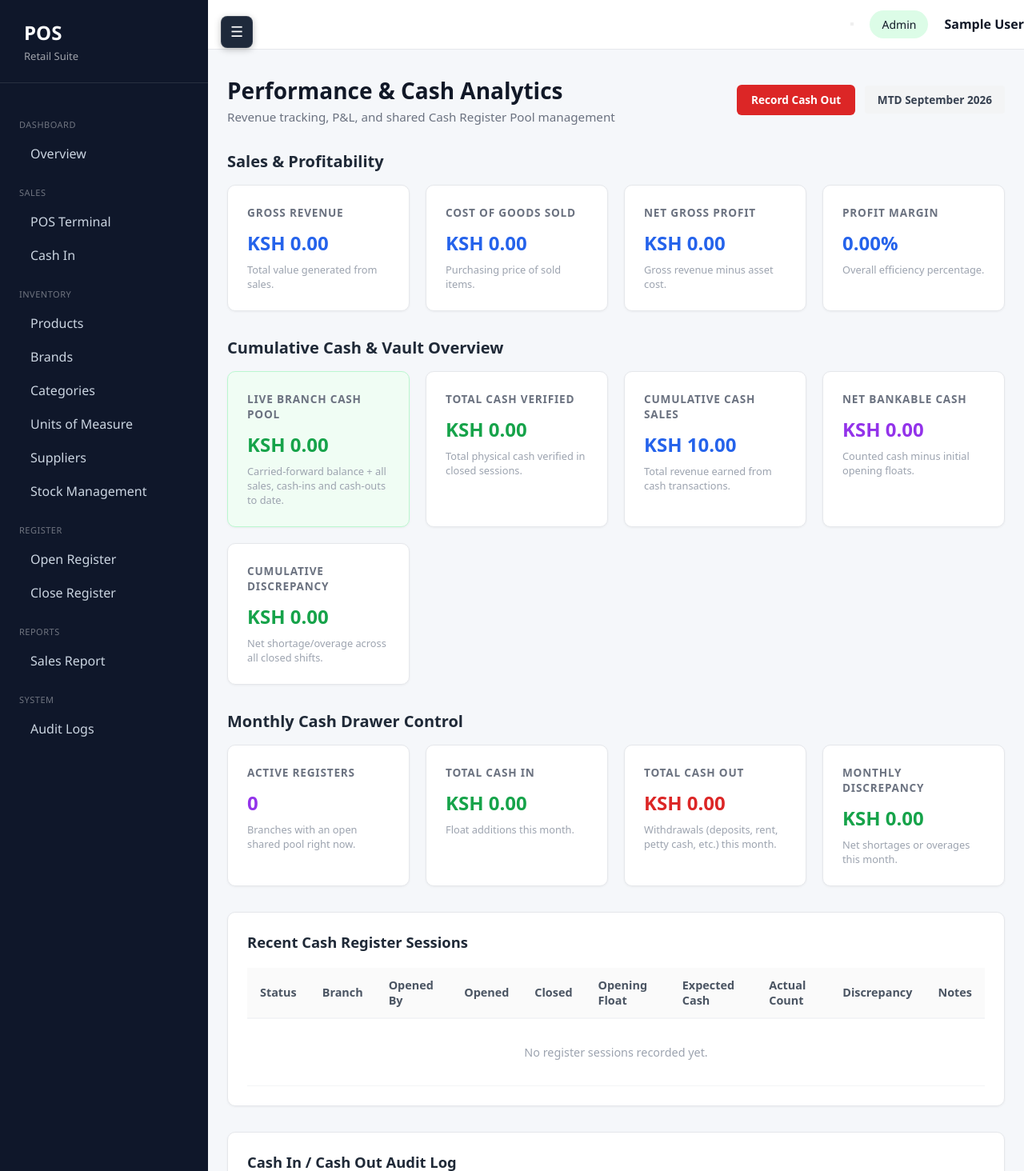
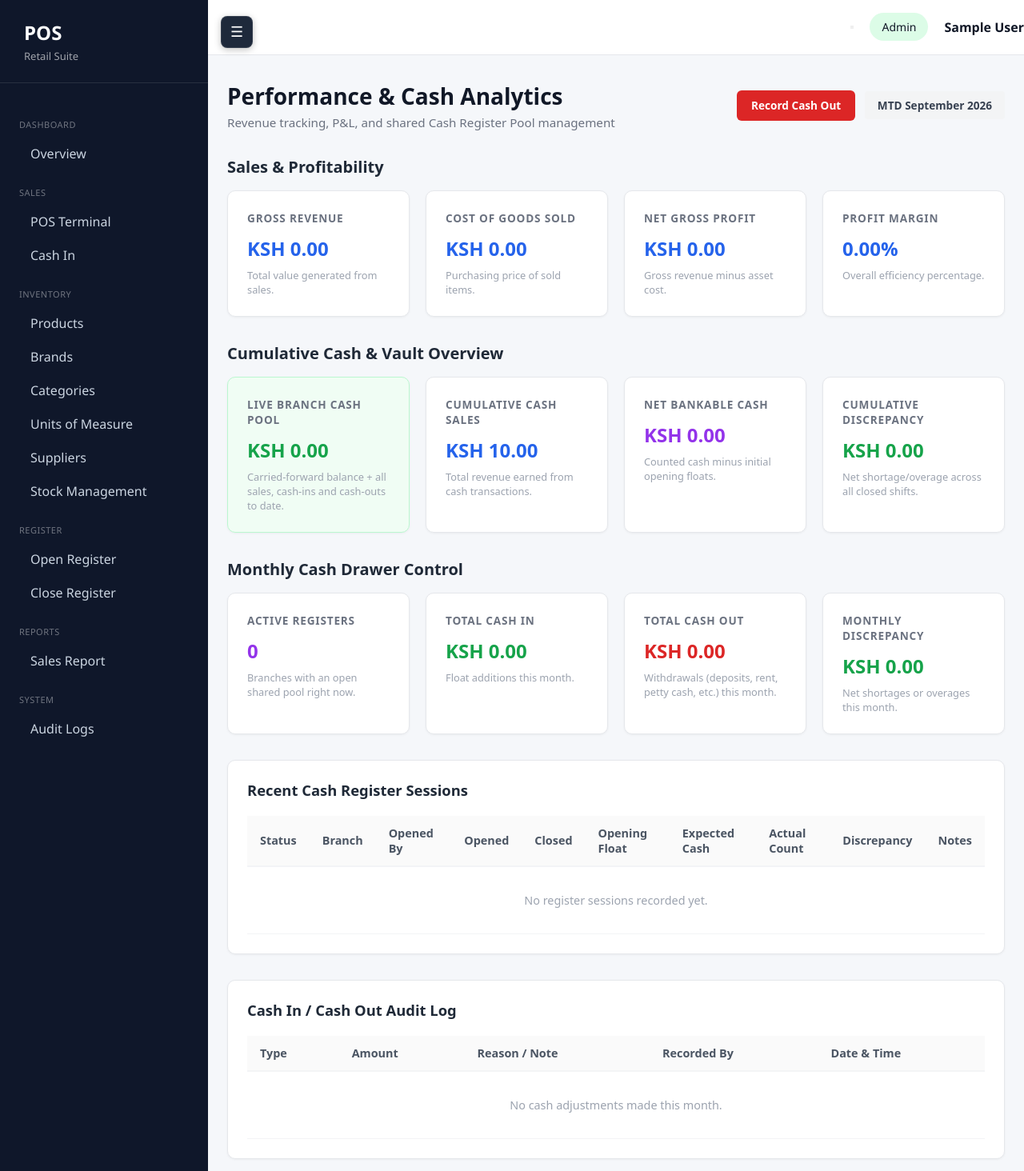
Before and after one commit to collins05-munene/pos, a Django app: page /pos/dashboard/ in a window 1280 px wide. Shown: the top 1464 px of the page at 80% size. Run offline with Django 5.2, Linux system fonts and the light colour scheme; a user stored in the database is signed in; tables that the repository leaves empty hold one stand-in row (values such as "Sample post"); data that the repository does not hold is empty.

Commit message:
Removed total verified cash card

```diff
--- a/sales/templates/sales/dashboard.html
+++ b/sales/templates/sales/dashboard.html
@@ -206,11 +206,6 @@
       <div class="value">KSH {{ cumulative_cash.live_pool_balance|floatformat:2 }}</div>
       <p class="card-footer">Carried-forward balance + all sales, cash-ins and cash-outs to date.</p>
     </div>
-    <div class="card metric-card card-green">
-      <h3>Total Cash Verified</h3>
-      <div class="value">KSH {{ cumulative_cash.total_counted_cash|floatformat:2 }}</div>
-      <p class="card-footer">Total physical cash verified in closed sessions.</p>
-    </div>
     <div class="card metric-card card-blue">
       <h3>Cumulative Cash Sales</h3>
       <div class="value">KSH {{ cumulative_cash.total_cash_revenue|floatformat:2 }}</div>
```
